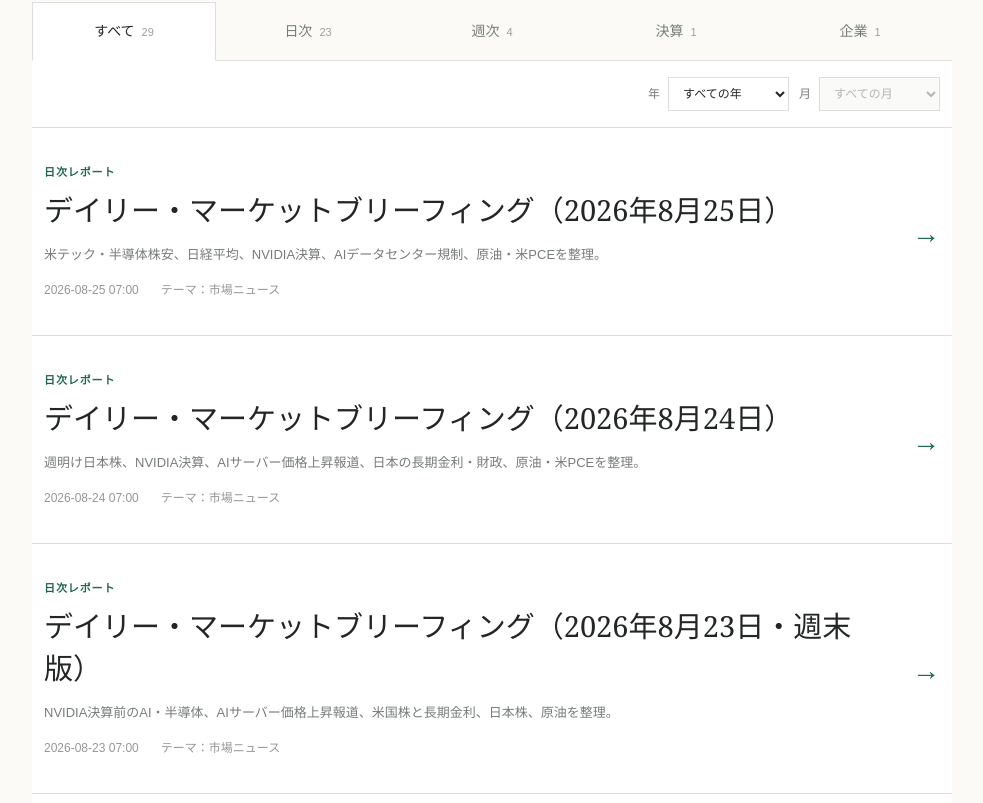
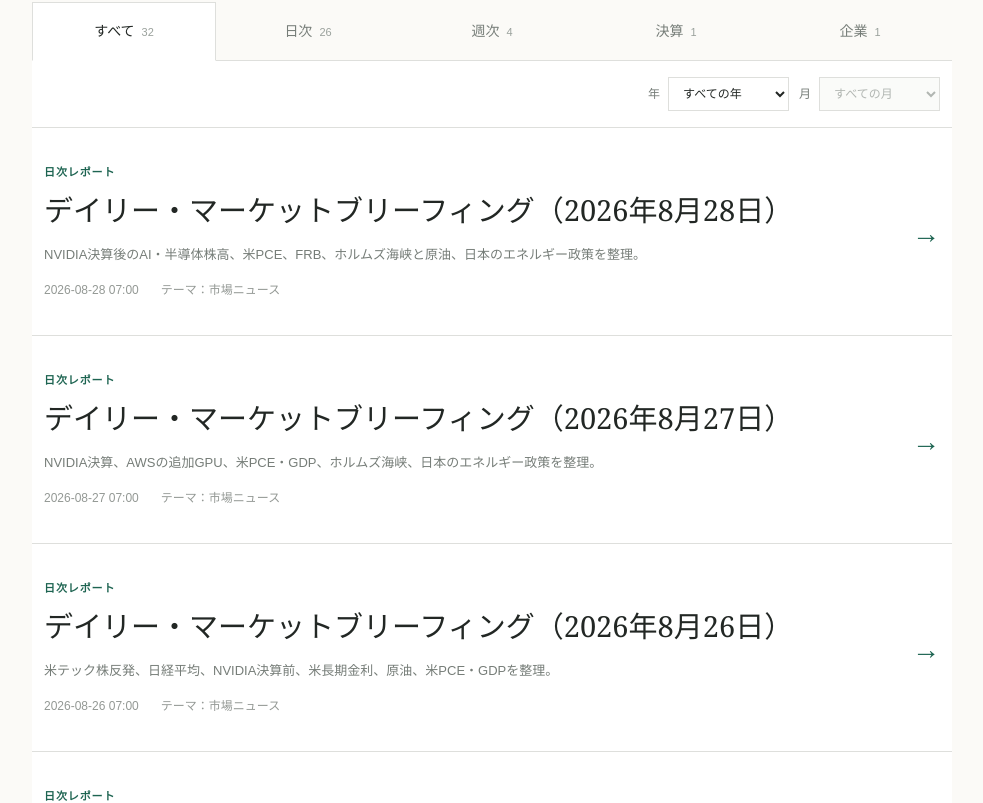
Before and after one commit to market-note-jp/market-note, a Next.js app: page / in a window 1280 px wide. Shown: the part 660-1463 px from the top of the page, without its empty margins (148-1131 px from the left). Built offline with nearby package versions, Linux system fonts and the light colour scheme.

Commit message:
Add August 26-28 daily reports to article index

```diff
--- a/app/page.tsx
+++ b/app/page.tsx
@@ -2,6 +2,30 @@ import Link from "next/link";
 import ArticleArchive from "./article-archive";
 
 const articles = [
+  {
+    kind: "日次レポート",
+    date: "2026-08-28 07:00",
+    dateTime: "2026-08-28T07:00:00+09:00",
+    title: "デイリー・マーケットブリーフィング（2026年8月28日）",
+    excerpt: "NVIDIA決算後のAI・半導体株高、米PCE、FRB、ホルムズ海峡と原油、日本のエネルギー政策を整理。",
+    href: "/articles/daily-2026-08-28",
+  },
+  {
+    kind: "日次レポート",
+    date: "2026-08-27 07:00",
+    dateTime: "2026-08-27T07:00:00+09:00",
+    title: "デイリー・マーケットブリーフィング（2026年8月27日）",
+    excerpt: "NVIDIA決算、AWSの追加GPU、米PCE・GDP、ホルムズ海峡、日本のエネルギー政策を整理。",
+    href: "/articles/daily-2026-08-27",
+  },
+  {
+    kind: "日次レポート",
+    date: "2026-08-26 07:00",
+    dateTime: "2026-08-26T07:00:00+09:00",
+    title: "デイリー・マーケットブリーフィング（2026年8月26日）",
+    excerpt: "米テック株反発、日経平均、NVIDIA決算前、米長期金利、原油、米PCE・GDPを整理。",
+    href: "/articles/daily-2026-08-26",
+  },
   {
     kind: "日次レポート",
     date: "2026-08-25 07:00",
```
